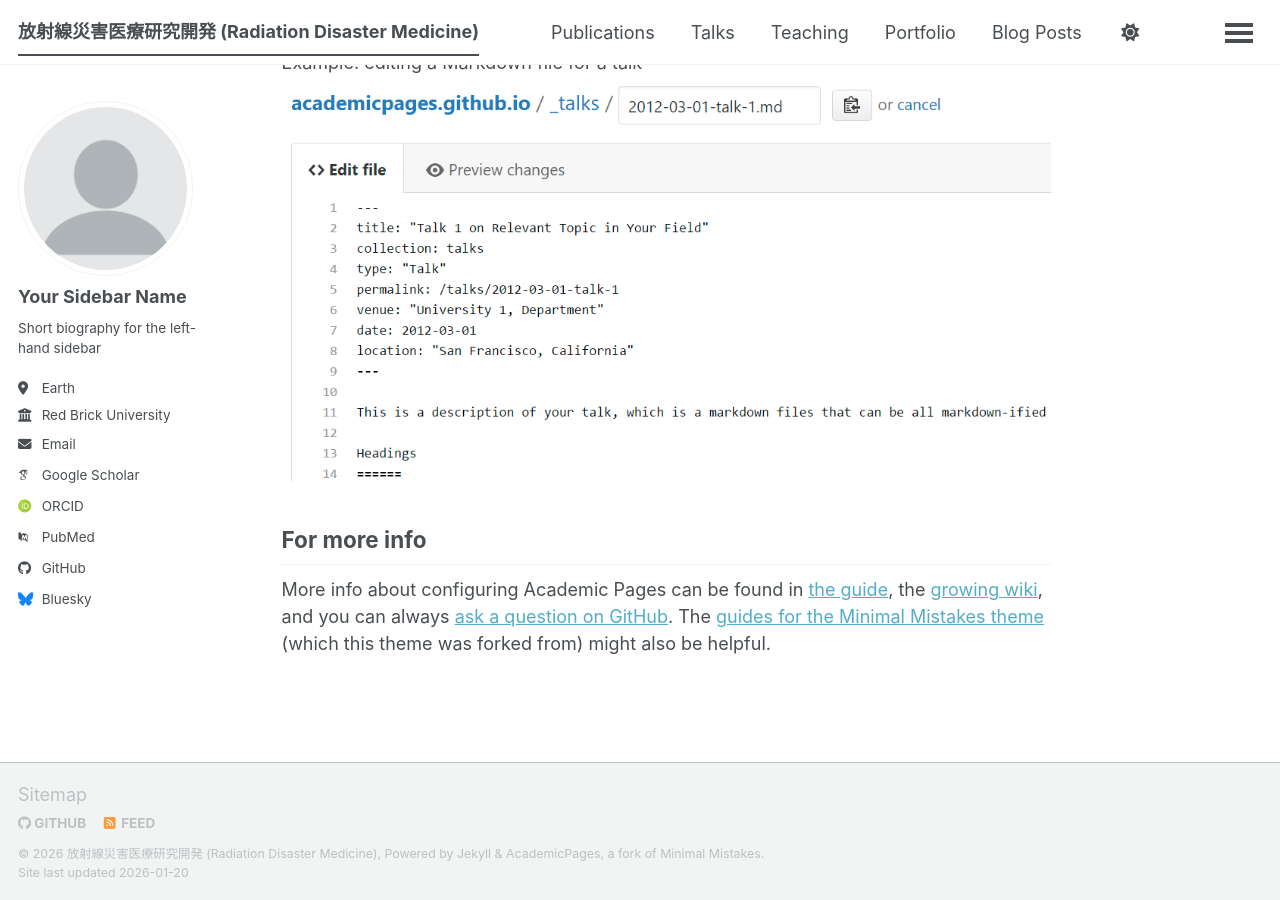
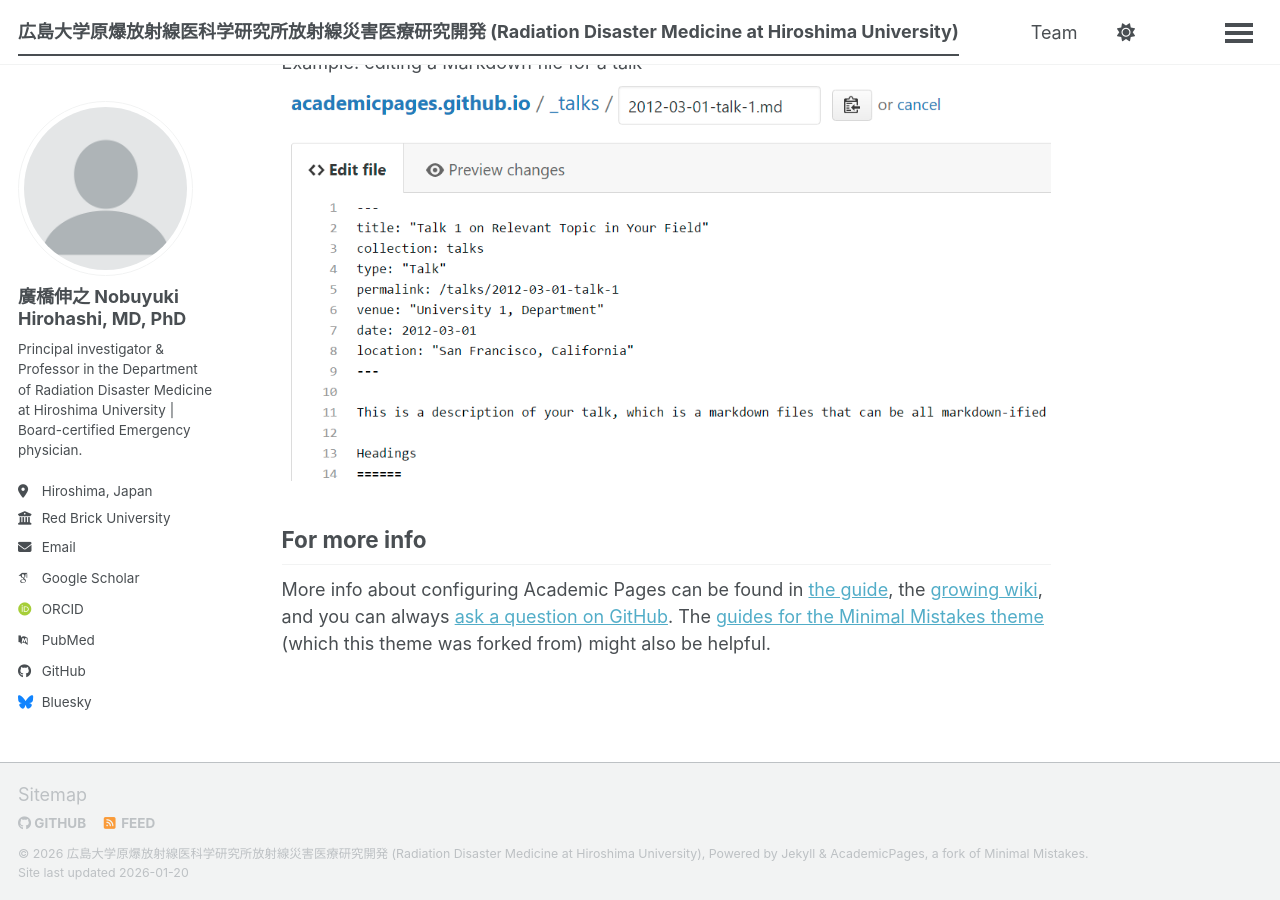
Before and after one commit to MichihitoKyo/rdm-lab-v2, a Jekyll site: the page built from _pages/about.md, in a window 1280 px wide and 900 px high, scrolled down 2743 px. Built offline with Jekyll 4.4.1, drawn with Linux system fonts in a browser that asks for light colours; some web fonts are replaced; a script bundle is joined from its source files by our own code; library files that are not in the unit come from our copies; some of the changed text lies outside the part shown.

Commit message:
Update site configuration, navigation, and add new pages

```diff
--- a/_config.yml
+++ b/_config.yml
@@ -9,9 +9,9 @@
 # Basic Site Settings
 locale                   : "ja-JP"
 site_theme               : "default" # The available themes options are "default", "air", "sunrise", "mint", "dirt" and "contrast"
-title                    : "放射線災害医療研究開発 (Radiation Disaster Medicine)"
+title                    : "広島大学原爆放射線医科学研究所放射線災害医療研究開発 (Radiation Disaster Medicine at Hiroshima University)"
 title_separator          : "-"
-name                     : &name "放射線災害医療研究開発 (Radiation Disaster Medicine)"
+name                     : &name "広島大学原爆放射線医科学研究所放射線災害医療研究開発 (Radiation Disaster Medicine at Hiroshima University)"
 description              : &description "放射線災害医療の研究および教育。また放射線被ばく後の敗血症や外傷を合併した放射線複合災害の研究。Research and development in radiation disaster medicine, preparedness, and critical care."   # Update this with a general description of your site, this is the default if not overridden by a page
 url                      : https://MichihitoKyo.github.io # The base hostname & protocol for your site e.g. "https://[your GitHub username].github.io",
                                                            # or if you already have some other page hosted on Github then use "https://[your GitHub username].github.io/[Your Repo Name]"
@@ -24,13 +24,13 @@ repository               : "MichihitoKyo/rdm-lab-v2"
 author:
   # Biographic information
   avatar           : "profile.png"
-  name             : "Your Sidebar Name"
+  name             : "廣橋伸之 Nobuyuki Hirohashi, MD, PhD"
   pronouns         : # example: "she/her"
-  bio              : "Short biography for the left-hand sidebar"
-  location         : "Earth"
+  bio              : "Principal investigator & Professor in the Department of Radiation Disaster Medicine at Hiroshima University | Board-certified Emergency physician."
+  location         : "Hiroshima, Japan"
   employer         : "Red Brick University"
   uri              : # URL
-  email            : "none@example.org"
+  email            : "hirohasi@hiroshima-u.ac.jp"
 
   # Academic websites
   academia         : # URL
--- a/_pages/about.md
+++ b/_pages/about.md
@@ -1,6 +1,6 @@
 ---
 permalink: /
-title: "Welcome to the Radiation Disaster Medicine Laboratory"
+title: "広島大学原爆放射線医科学研究所放射線災害医療研究開発"
 author_profile: true
 redirect_from:
   - /about/
```
Also changed, not shown: _data/navigation.yml (+12 -18 lines), _pages/contact.md (added, +8 -0 lines), _pages/education.md (added, +8 -0 lines), _pages/join-us.md (added, +8 -0 lines), _pages/research.md (added, +8 -0 lines), _pages/team.md (added, +8 -0 lines).
